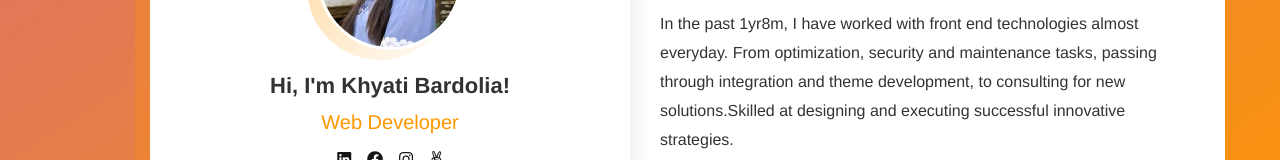
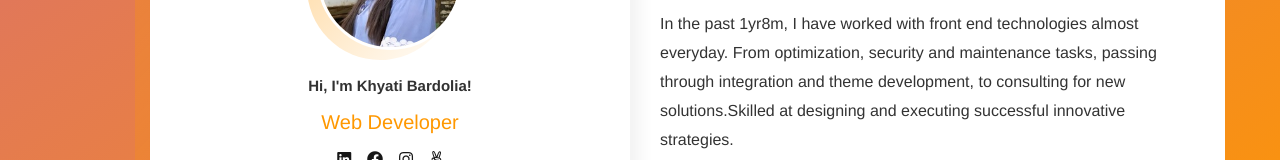
Before and after one commit to khyatibardolia/portfolio, a plain HTML site: page bslthemes.com/ryan/demo/index-new-gradient.html in a window 1280 px wide. Shown: the part 403-563 px from the top of the page. Drawn offline with nearby package versions, Linux system fonts and the light colour scheme; some packages are replaced by stand-ins of ours; no server answers; files whose address does not match are found by name.

Commit message:
- minor fix

```diff
--- a/bslthemes.com/ryan/demo/index-new-gradient.html
+++ b/bslthemes.com/ryan/demo/index-new-gradient.html
@@ -159,7 +159,7 @@
                 </div>
 
                 <!-- profile titles -->
-                <div class="title" id="animatedname" style="font-weight: bold; font-size: 22px !important;"></div>
+                <div class="title" id="animatedname" style="font-weight: bold; font-size: 15px !important;"></div>
                 <div class="subtitle" style="font-size: 20px">Web Developer</div>
 
                 <!-- profile socials -->
```
